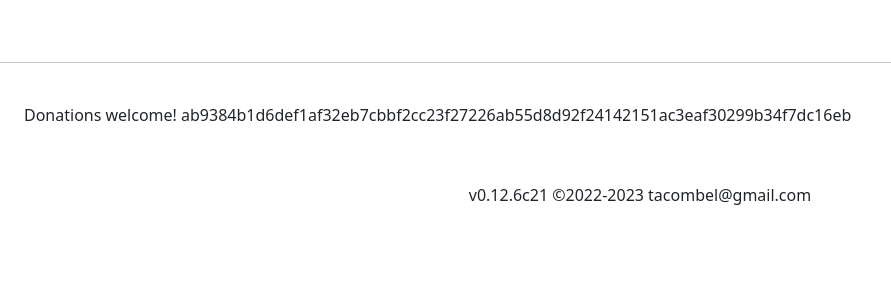
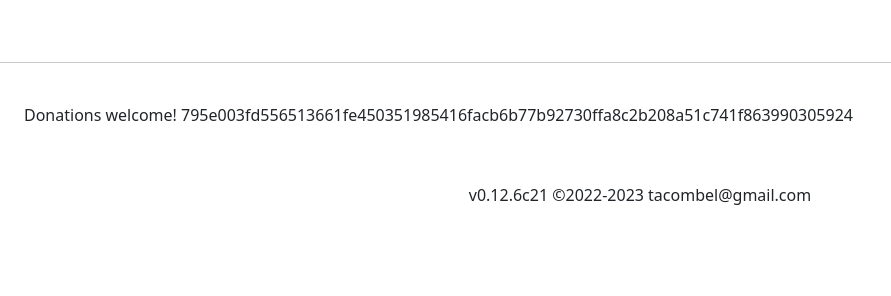
Before and after one commit to Tacombel/pumpthecoin, a Flask app: page / in a window 1280 px wide. Shown: the part 504-800 px from the top of the page, without its empty margins (0-891 px from the left). Run offline with Flask 2, Linux system fonts and the light colour scheme.

Commit message:
Changed address

```diff
--- a/app/templates/index.html
+++ b/app/templates/index.html
@@ -36,7 +36,7 @@
     <footer class="page-footer font-small blue pt-4">
         <!-- Copyright -->
         <hr style="width:100%;margin-left:0" class="text-center">
-        <p class="p-4">Donations welcome! ab9384b1d6def1af32eb7cbbf2cc23f27226ab55d8d92f24142151ac3eaf30299b34f7dc16eb</p>
+        <p class="p-4">Donations welcome! 795e003fd556513661fe450351985416facb6b77b92730ffa8c2b208a51c741f863990305924</p>
         <div class="footer-copyright text-center py-3">v0.12.6c21 ©2022-2023 tacombel@gmail.com</div>
         <!-- Copyright -->
     </footer>
```
